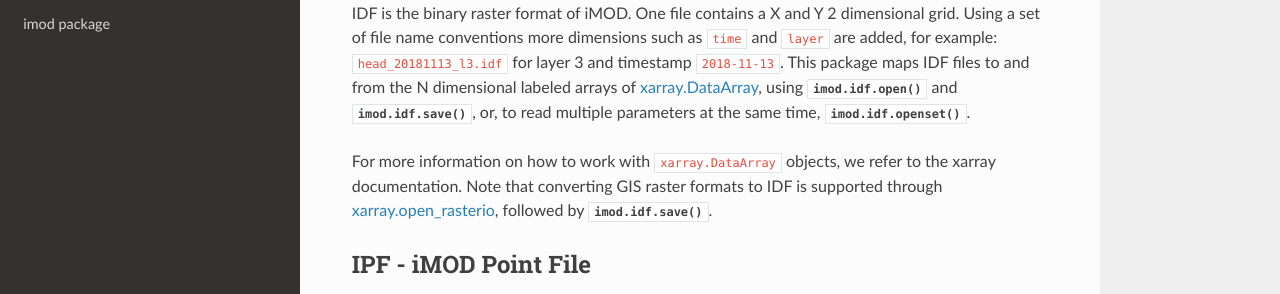
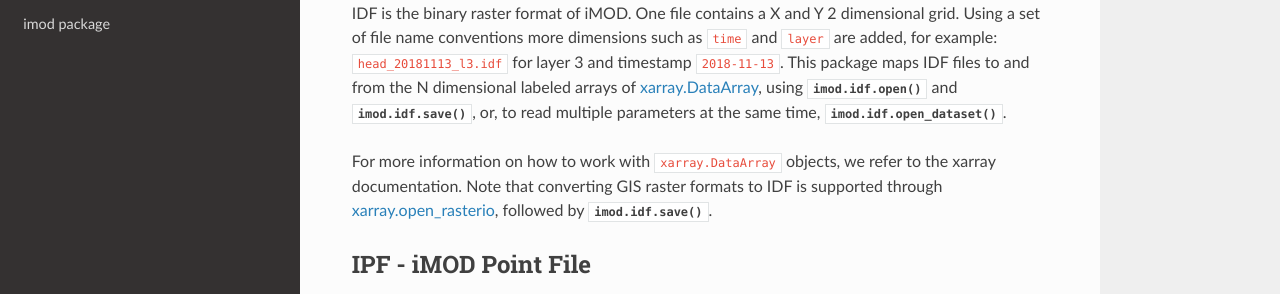
Before and after one commit to Deltares/imod-python, a Sphinx documentation site: the page built from docs/index.rst, in a window 1280 px wide and 900 px high, scrolled down 948 px. Shown: the part 153-447 px from the top of the window. Built offline with Sphinx 7.4.7 and the Read the Docs theme 2.0.0, drawn with Linux system fonts in a browser that asks for light colours.

Commit message:
Update index.rst: imod.idf.openset -> imod.idf.open_dataset

```diff
--- a/docs/index.rst
+++ b/docs/index.rst
@@ -50,7 +50,7 @@ added, for example: ``head_20181113_l3.idf`` for layer 3 and timestamp ``2018-11
 This package maps IDF files to and from the N dimensional labeled arrays of
 `xarray.DataArray <http://xarray.pydata.org/en/stable/data-structures.html#dataarray>`__,
 using :meth:`imod.idf.open` and :meth:`imod.idf.save`, or, to read multiple parameters
-at the same time, :meth:`imod.idf.openset`.
+at the same time, :meth:`imod.idf.open_dataset`.
 
 For more information on how to work with ``xarray.DataArray`` objects, we refer to the
 xarray documentation. Note that converting GIS raster formats to IDF is supported
```
